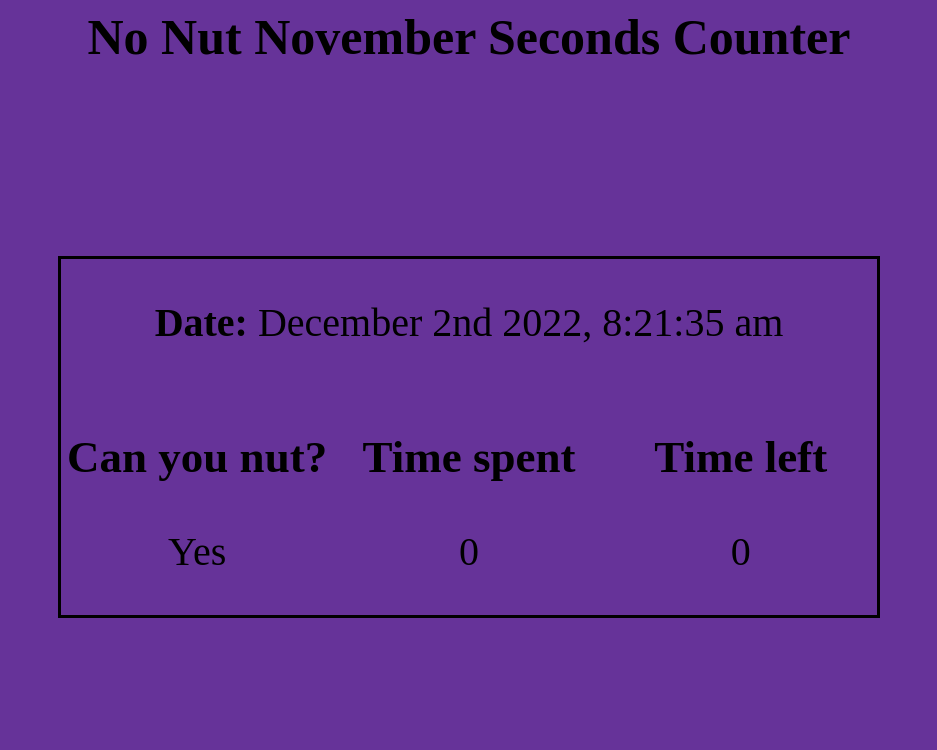
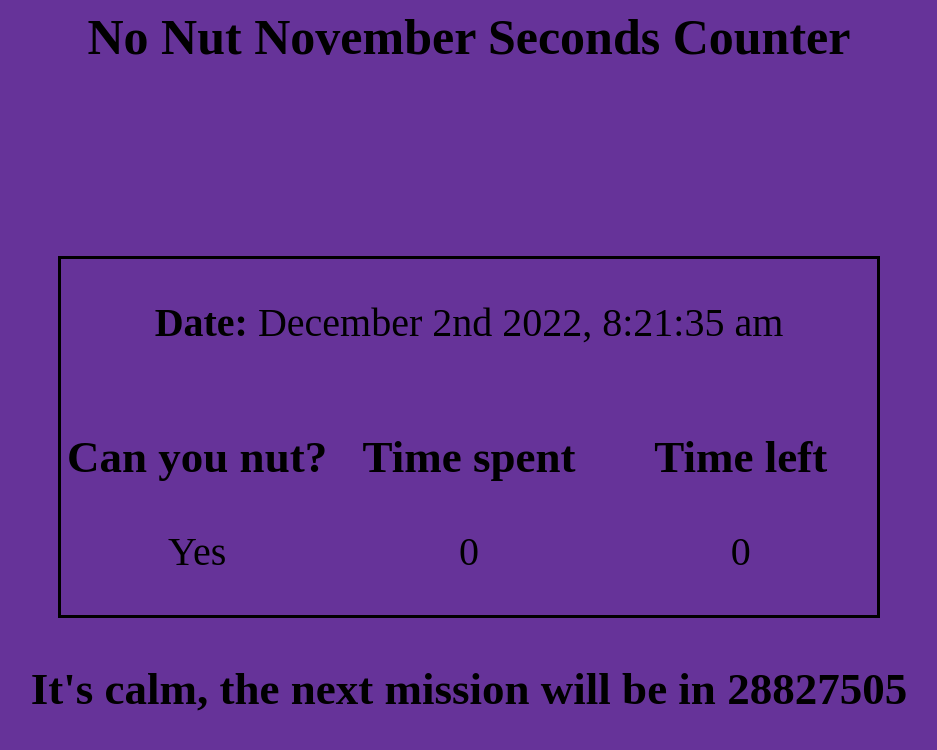
Before and after one commit to ZeroKun265/nnn-seconds-timer, a plain HTML site: page index.html in a window 1280 px wide. Shown: the whole page, without its empty margins (171-1108 px from the left). Drawn offline with nearby package versions, Linux system fonts and the light colour scheme.

Commit message:
added motivational message

```diff
--- a/index.html
+++ b/index.html
@@ -27,5 +27,6 @@
                 </div>
             </div>
         </div>
+        <h3 id="motivational-message"></h3>
     </body>
 </html>
--- a/src/script.js
+++ b/src/script.js
@@ -5,9 +5,14 @@ window.addEventListener('load', function () {
     const nnn_active = this.document.getElementById("nnn-active");
     const nnn_time_spent = this.document.getElementById("nnn-time-spent");
     const nnn_time_missing = this.document.getElementById("nnn-time-missing");
-    const year = moment().format("YYYY")
+    const motivational_message = this.document.getElementById("motivational-message");
+    motivational_message.innerText = "Hello";
+    const year = moment().format("YYYY");
     const first_december = moment(year+"/12/01 00:00:00");
     const first_november = moment(year+"/11/01 00:00:00");
+    var next_year = parseInt(year)+1
+    var next_year = next_year.toString()
+    const first_november_next_year = moment(next_year+"/11/01 00:00:00")
 
     setInterval(function(){
         var right_now = moment();
@@ -18,17 +23,21 @@ window.addEventListener('load', function () {
         if (right_now.format("M") === "11") {
             nnn_active.innerHTML = "No";
 
-            var time_missing = right_now.diff(first_december, "second");
+            var time_missing = right_now.diff(first_december, "seconds");
             nnn_time_missing.innerHTML = `${Math.abs(time_missing)}s`;
 
             var time_spent = first_november.diff(right_now, "seconds")
             nnn_time_spent.innerHTML = `${Math.abs(time_spent)}s`;
+
+            motivational_message.innerHTML = "Stay Strong Soldier, You can do it!";
 
         } else {
             nnn_active.innerHTML = "Yes";
             // If it's not november we set both the times to 0 and then place a timer for the next NNN
             nnn_time_missing.innerHTML = "0";
             nnn_time_spent.innerHTML = "0";
+            var time_to_next_november = right_now.diff(first_november_next_year, "seconds")
+            motivational_message.innerHTML = `It's calm, the next mission will be in ${Math.abs(time_to_next_november)}`;
         }
 
     }, 1000);
```
